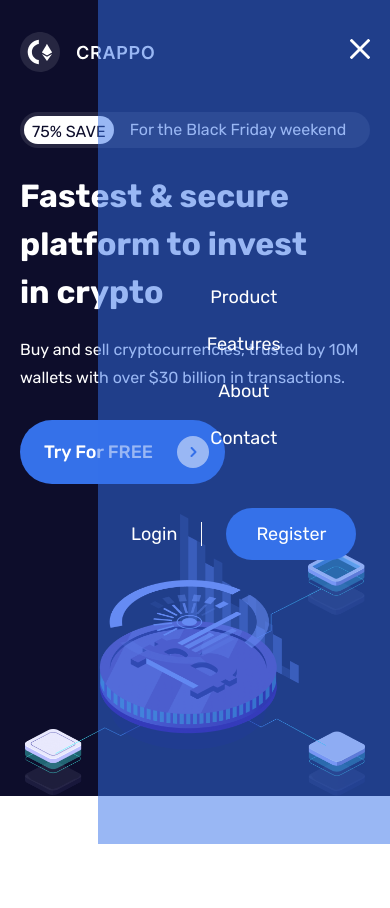
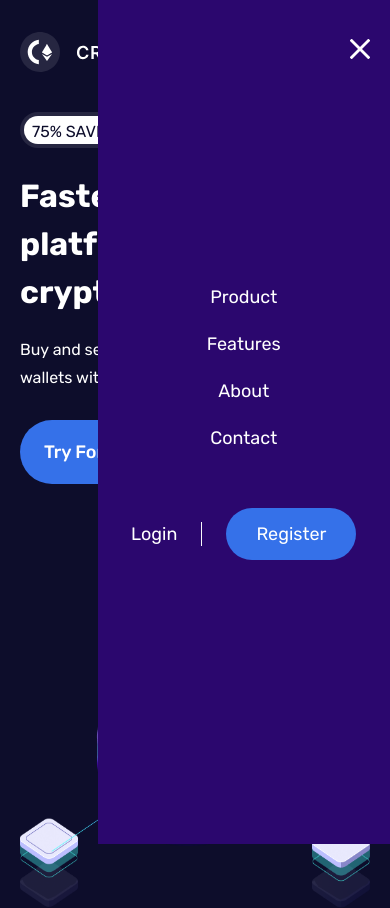
Before and after one commit to xeuxdev/crappo-cryptocurrency-website-challenge, a Next.js app: page / in a window 390 px wide. Both pictures are taken after a click on the element 357 px from the left and 52 px from the top of the page. Before the commit the page ends 844 px from the top, so only its background shows below. Built offline with nearby package versions, Linux system fonts and the light colour scheme.

Commit message:
fixed image on herosection moved animations to variants in navbar

```diff
--- a/components/NavBar.tsx
+++ b/components/NavBar.tsx
@@ -78,21 +78,46 @@ function Register() {
   )
 }
 
+const menuVariant = {
+  show: {
+    x: [200, 0],
+    opacity: [0, 1],
+    transition: { duration: 0.7, delayChildren: 0.5 },
+  },
+  exit: {
+    opacity: [1, 0],
+    x: [0, 200],
+    transition: { duration: 0.5, delayChildren: 0.1 },
+  },
+}
+
 function MobileMenu() {
   return (
     <motion.div
-      className="fixed top-0 right-0 w-3/4 h-full lg:hidden bg-accent/50 z-20 flex items-center justify-center flex-col gap-14"
+      className="fixed top-0 right-0 w-3/4 h-full lg:hidden bg-secondary z-20 flex items-center justify-center flex-col gap-14"
       initial={{ opacity: 0 }}
-      whileInView={{ x: [200, 0], opacity: [0, 1] }}
-      exit={{ opacity: [1, 0], x: [0, 200] }}
-      transition={{ duration: 0.5 }}
+      variants={menuVariant}
+      whileInView={"show"}
+      exit={"exit"}
     >
-      <div className="flex items-center justify-center flex-col gap-5">
+      <motion.div
+        className="flex items-center justify-center flex-col gap-5"
+        initial={{ opacity: 0 }}
+        variants={menuVariant}
+        whileInView={"show"}
+        exit={"exit"}
+      >
         {linkArray.map((item, index) => (
           <NavLink key={index} name={item} />
         ))}
-      </div>
-      <div className="flex items-center justify-center space-x-6">
+      </motion.div>
+      <motion.div
+        className="flex items-center justify-center space-x-6"
+        initial={{ opacity: 0 }}
+        variants={menuVariant}
+        whileInView={"show"}
+        exit={"exit"}
+      >
         <NavLink name="login" />
         <span className="h-6 bg-light_bg w-[1px]"></span>
         <motion.div
@@ -102,7 +127,7 @@ function MobileMenu() {
         >
           <Register />
         </motion.div>
-      </div>
+      </motion.div>
     </motion.div>
   )
 }
--- a/pages/HeroSection.tsx
+++ b/pages/HeroSection.tsx
@@ -13,21 +13,19 @@ const HeroSection = () => {
       <div className="container mt-10 md:mt-[50px]">
         <div className="flex items-center justify-between flex-col lg:flex-row">
           {/* text */}
-          <div className="md:text-center lg:text-left xl:w-[588px] xl:h-[468px] mb-3 lg:mb-0">
+          <div className="md:text-center lg:text-left xl:w-[588px] xl:h-[468px] mb-6 lg:mb-0">
             {/* black friday stuff */}
-            <div className="flex items-center h-9 w-full lg:w-[365px] rounded-full p-1 space-x-4 bg-white/10 mb-6">
-              <span className="h-full px-2 pt-[2px] pb-[2px] uppercase bg-white grid place-items-center text-primary rounded-full text-body_sm_rg">
+            <div className="flex items-center h-9 w-fit xs:pr-2 sm:pr-5 lg:w-[365px] rounded-full p-1 space-x-4 bg-white/10 mb-6">
+              <span className="h-full px-2 pt-[2px] pb-[2px] uppercase bg-white grid place-items-center text-primary rounded-full text-[12px] xs:text-body_sm_rg">
                 75% save
               </span>
-              <span className="text-body_sm_rg text-white">
+              <span className="text-[12px] xs:text-body_sm_rg text-white">
                 For the Black Friday weekend
               </span>
             </div>
             <div>
               <h1 className="text-h3 md:text-h1 text-white mb-5">
-                Fastest & secure <br />
-                platform to invest <br />
-                in crypto
+                Fastest & secure platform to invest in crypto
               </h1>
               <p className="text-body_sm_rg text-white lg:w-[425px] mb-7 lg:mb-10">
                 Buy and sell cryptocurrencies, trusted by 10M wallets with over
@@ -37,7 +35,7 @@ const HeroSection = () => {
             </div>
           </div>
           {/* image */}
-          <div className=" w-[340px] h-[300px] xl:w-[604px] xl:h-[585.15px] relative">
+          <div className=" w-full h-[400px] md:h-[630px] xl:w-[604px] xl:h-[585.15px] relative">
             <Image
               src={"/assets/hero-img.png"}
               alt="hero image"
--- a/tailwind.config.js
+++ b/tailwind.config.js
@@ -7,6 +7,7 @@ module.exports = {
 
   theme: {
     screens: {
+      xs: "375px",
       sm: "640px",
       md: "768px",
       lg: "1024px",
```
